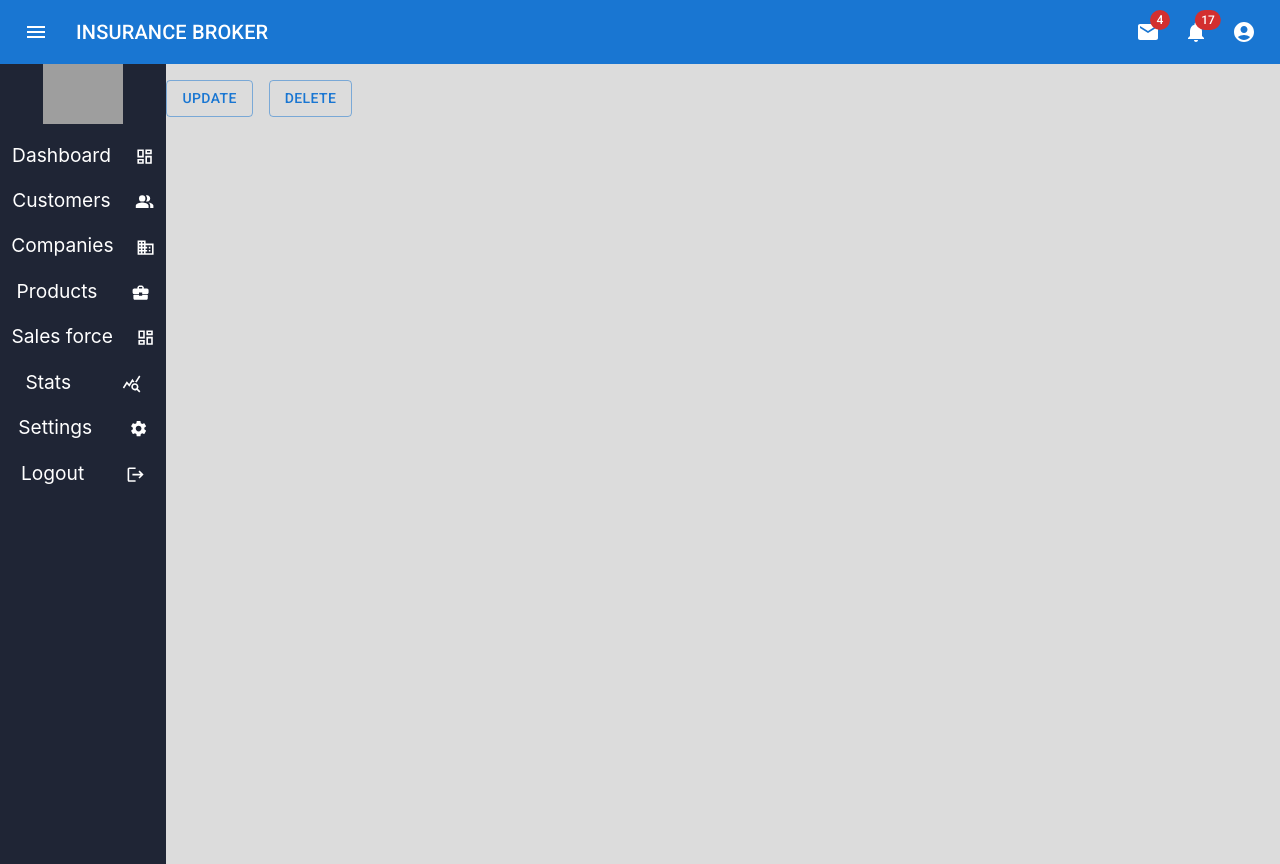
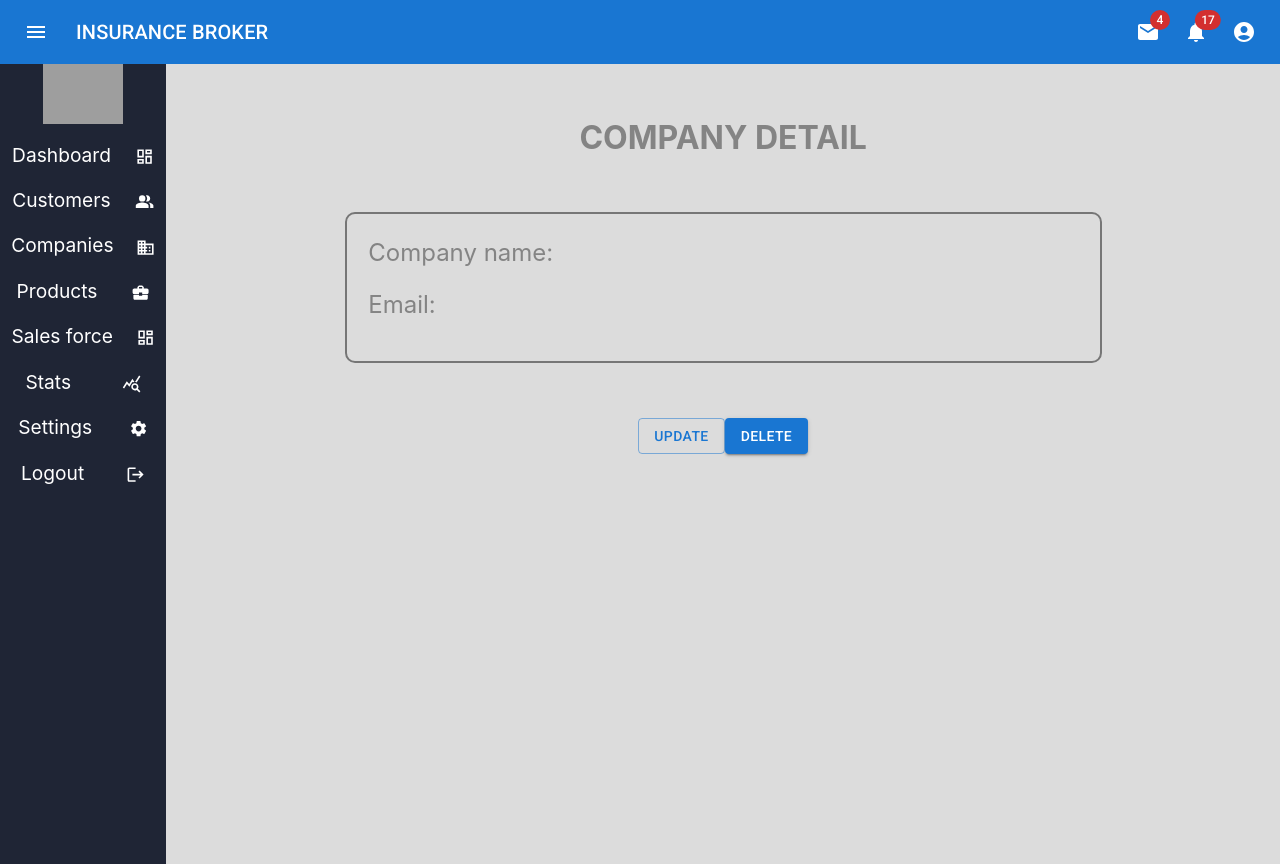
Before and after one commit to FrancescoMicunco/insurance-broker, a React (Create React App) app: page /companies/1 in a window 1280 px wide. Built offline with nearby package versions, Linux system fonts and the light colour scheme; no server answers; grey boxes are pictures that could not be loaded.

Commit message:
companies details style

```diff
--- a/src/pages/CompanyDetails.jsx
+++ b/src/pages/CompanyDetails.jsx
@@ -82,7 +82,7 @@ function CompanyDetails() {
 
 
     return (
-        <div className="companiesDet">
+        <div className="companiesDet" style={{ color: 'gray' }}>
             <div className="d-flex">
                 {isUpdate ?
 
@@ -118,10 +118,15 @@ function CompanyDetails() {
                                 }}>Update</Button>
                         </div>
                     </Box> :
-                    <>
-                        <h3>{companyDetail?.name}</h3>
-                        <p>{companyDetail?.email}</p>
-                    </>
+                    <div className='container-fluid mainDetails'>
+                        <h2 className='pageTitle'>COMPANY DETAIL</h2>
+                        <div className='detailBody'>
+                            <p>Company name:   <span style={{ color: 'black' }}>{companyDetail?.name} </span></p>
+                            <p>Email:  <span style={{ color: 'black' }}>{companyDetail?.email}</span></p>
+
+                        </div>
+                    </div>
+
                 }
 
 
@@ -131,12 +136,12 @@ function CompanyDetails() {
                 <Stack spacing={2} direction="row">
                     {
                         isUpdate ? '' :
-                            <>
+                            <div className="container-fluid" >
 
                                 <Button variant="outlined" onClick={() => handleToUpdate()}>Update</Button>
-                                <Button variant="outlined" onClick={handleOpen}>Delete</Button>
+                                <Button variant="contained" onClick={handleOpen}>Delete</Button>
 
-                            </>
+                            </div>
 
                     }
 
```
